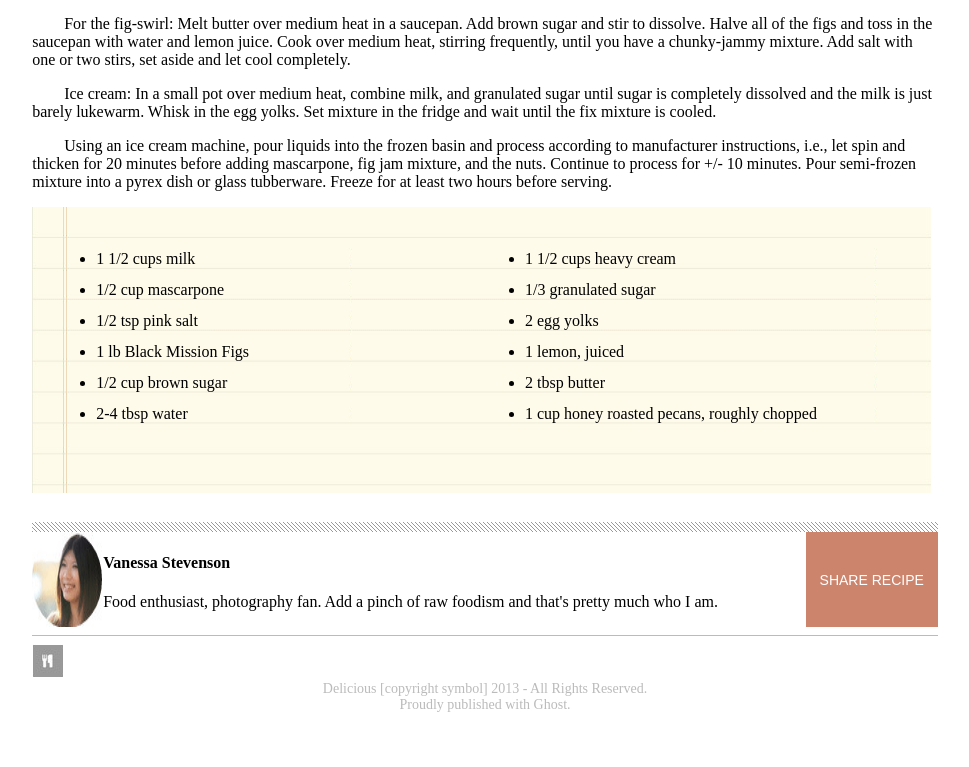
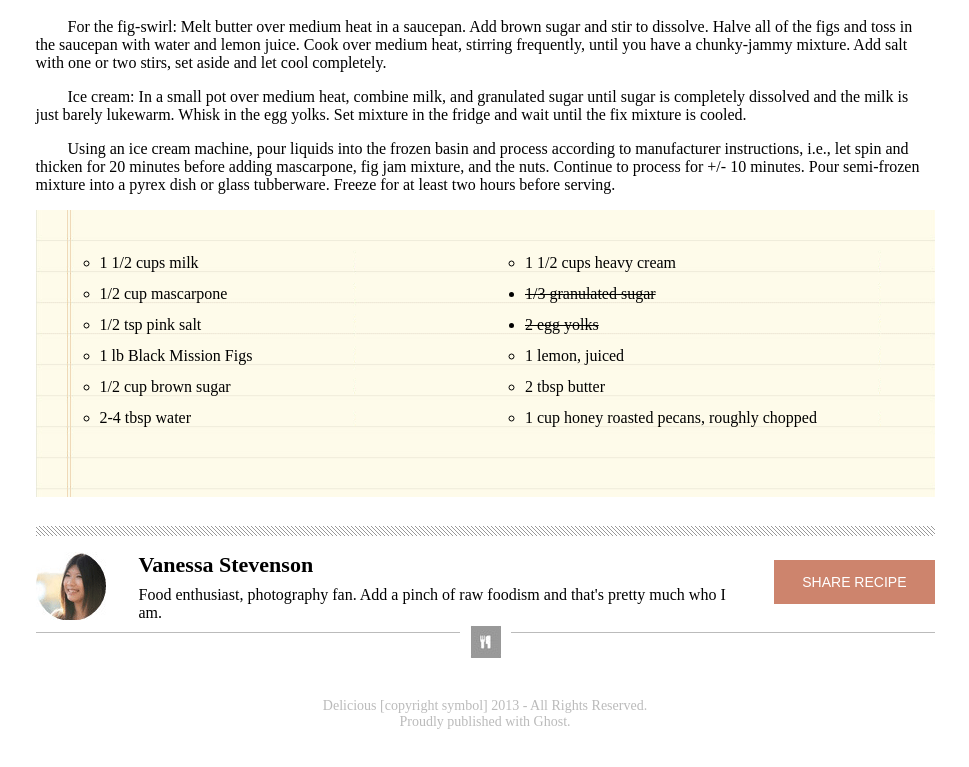
Before and after one commit to Mfarmer89/chocolate-pizza, a plain HTML site: page index.html in a window 1280 px wide. Shown: the part 823-1590 px from the top of the page, without its empty margins (155-1124 px from the left). Drawn offline with Linux system fonts and the light colour scheme.

Commit message:
profile style

```diff
--- a/index.html
+++ b/index.html
@@ -53,8 +53,8 @@
         <li>1/2 cup brown sugar</li>
         <li>2-4 tbsp water</li>
         <li>1 1/2 cups heavy cream</li>
-        <li>1/3 granulated sugar</li>
-        <li>2 egg yolks</li>
+        <li class="completed">1/3 granulated sugar</li>
+        <li class="completed">2 egg yolks</li>
         <li>1 lemon, juiced</li>
         <li>2 tbsp butter</li>
         <li>1 cup honey roasted pecans, roughly chopped</li>
@@ -62,15 +62,21 @@
     </div>
     <div class="spacer"> </div>
     <div class="flexbox">
-      <img src="img/van-pic.png" alt="contributor" />
-      <div class="flexgrow1">
-          <h4>Vanessa Stevenson</h4>
-          <p>Food enthusiast, photography fan. Add a pinch of raw foodism and that's pretty much who I am.</p>
+      <div>
+        <img src="img/van-pic.png" alt="contributor" />
       </div>
-      <button>Share Recipe</button>
+      <div class="flexgrow1 profile">
+        <h4>Vanessa Stevenson</h4>
+        <p>Food enthusiast, photography fan. Add a pinch of raw foodism and that's pretty much who I am.</p>
+      </div>
+      <div>
+        <button>Share Recipe</button>
+      </div>
     </div>
     <hr>
-    <img src="img/small-logo.png" alt="small logo" />
+    <div id="minilogo">
+        <img src="img/small-logo.png" alt="small logo" />
+    </div>
   </main>
   <footer>
     Delicious [copyright symbol] 2013 - All Rights Reserved.<br>
--- a/style.css
+++ b/style.css
@@ -1,5 +1,6 @@
 body {
-  padding: 2% 14% 4%;
+  margin: 2% auto 4%;
+  width: 899px;
 }
 
 .flexbox {
@@ -16,14 +17,15 @@ body {
 
 h1 {
   font-family: fantasy;
-  font-size: 18px;
+  font-size: 28px;
   font-weight: bold;
+  line-height: 1em;
   margin: 0;
 }
 
 h2 {
   font-family: sans-serif;
-  font-size: 16px;
+  font-size: 12px;
   font-weight: 100;
   margin: 0;
   text-transform: uppercase;
@@ -36,10 +38,22 @@ h3 {
   margin-bottom: 0;
 }
 
+h3+p {
+  margin-top: 0;
+}
+
+a {
+  color: #bbbbbb;
+  font-size: 12px;
+  font-family: sans-serif;
+  text-decoration: none;
+}
+
 .spacer {
   background-image: url("img/hr-img.png");
   background-repeat: repeat;
   height: 10px;
+  margin: 1em 0;
   width: 100%;
 }
  #mainpic {
@@ -64,6 +78,26 @@ h3 {
 
  li {
    line-height: 31px;
+   list-style-type: circle;
+ }
+
+ .completed {
+   list-style-type: disc;
+  text-decoration: line-through;
+ }
+
+ h4 {
+  font-size: 22px;
+  margin: 0;
+ }
+
+ h4+p {
+   font-weight: 100;
+   margin: 0.5em 0 0 ;
+ }
+
+ .profile {
+   margin: 0 2em;
  }
 
 button {
@@ -71,8 +105,21 @@ button {
   border: none;
   color: white;
   font-size: 14px;
-  padding: 0em 1em;
+  font-weight:100;
+  margin-top: 0.6em;
+  padding: 1em 2em;
   text-transform: uppercase;
+  white-space: nowrap;
+}
+
+#minilogo {
+  text-align: center;
+}
+
+#minilogo img {
+  border: solid 10px white;
+  position: relative;
+  top: -1.6em;
 }
 
 hr {
```
